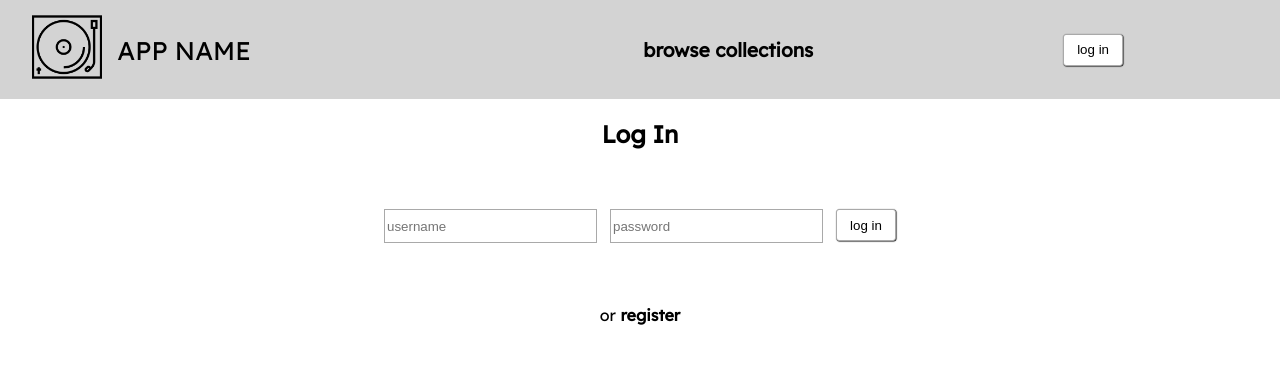
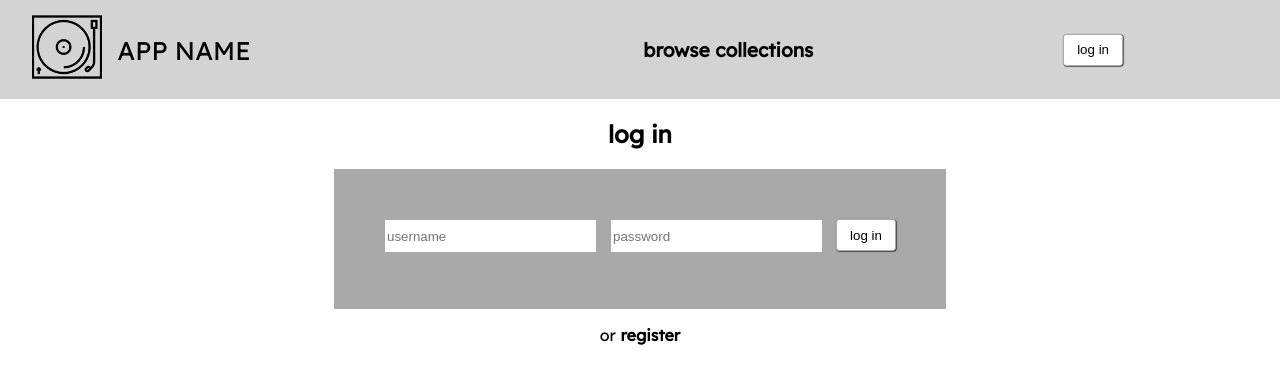
Before and after one commit to alex-curtin/sei-p4, a React (Create React App) app in the folder record-app/client/: page /users/login in a window 1280 px wide. Shown: the top 384 px of the page. Built offline with nearby package versions, Linux system fonts and the light colour scheme; no server answers; the HTML template or start-up script is replaced by a standard one.

Commit message:
minor styling

```diff
--- a/record-app/client/src/App.css
+++ b/record-app/client/src/App.css
@@ -136,6 +136,8 @@ a:hover {
   padding: 5vh 0;
   display: flex;
   justify-content: space-around;
+  background: darkgrey;
+  padding: 50px;
 }
 
 .login-form button {
--- a/record-app/client/src/App.js
+++ b/record-app/client/src/App.js
@@ -27,7 +27,7 @@ class App extends React.Component {
         location: '',
         password: '',
       },
-      errors: [],
+      registerErrors: [],
       currentUser: null,
       users: [],
     }
@@ -63,7 +63,7 @@ class App extends React.Component {
       this.setState(prevState => ({
         currentUser: user,
         users: [...prevState.users, user],
-        errors: []
+        registerErrors: []
       }))
       this.resetUserFormData();
       this.props.history.push('/');
@@ -85,7 +85,7 @@ class App extends React.Component {
         errors.push(`email ${err}`))
     }
     this.setState({
-      errors: errors,
+      registerErrors: errors,
     })
   }
 
@@ -150,7 +150,7 @@ class App extends React.Component {
             formData={this.state.userFormData}
             handleSubmit={this.handleUserSubmit}
             handleChange={this.handleUserFormChange}
-            errors={this.state.errors}
+            errors={this.state.registerErrors}
           />)}
         />
         <Route
--- a/record-app/client/src/components/LoginForm.jsx
+++ b/record-app/client/src/components/LoginForm.jsx
@@ -4,7 +4,7 @@ import { Link } from 'react-router-dom';
 const LoginForm = (props) => {
   return (
     <div>
-      <h2>Log In</h2>
+      <h2>log in</h2>
       <form
         className="login-form"
         onSubmit={props.handleSubmit}>
--- a/record-app/client/src/components/UserForm.jsx
+++ b/record-app/client/src/components/UserForm.jsx
@@ -3,7 +3,7 @@ import React from 'react'
 const UserForm = (props) => {
   return (
     <div className="user-form">
-      <h2>REGISTER</h2>
+      <h2>register</h2>
       <form onSubmit={props.handleSubmit}>
         <input
           type="text"
```
Also changed, not shown: 1 other file (tests, documents, lock files or other folders).
